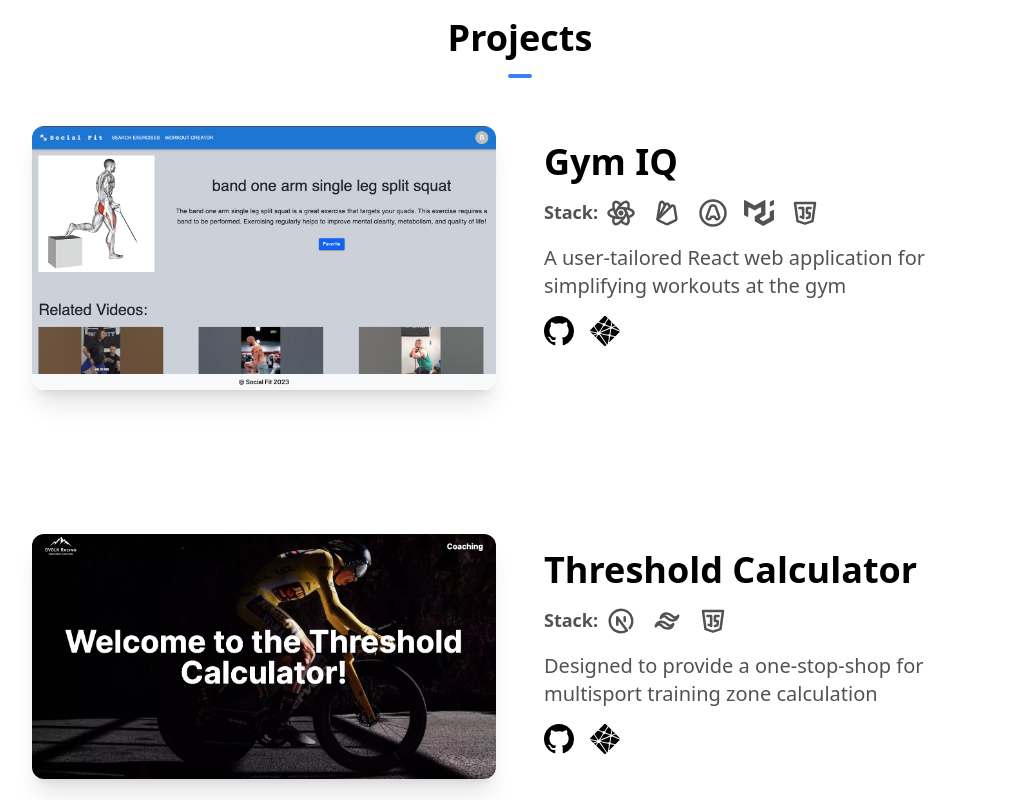
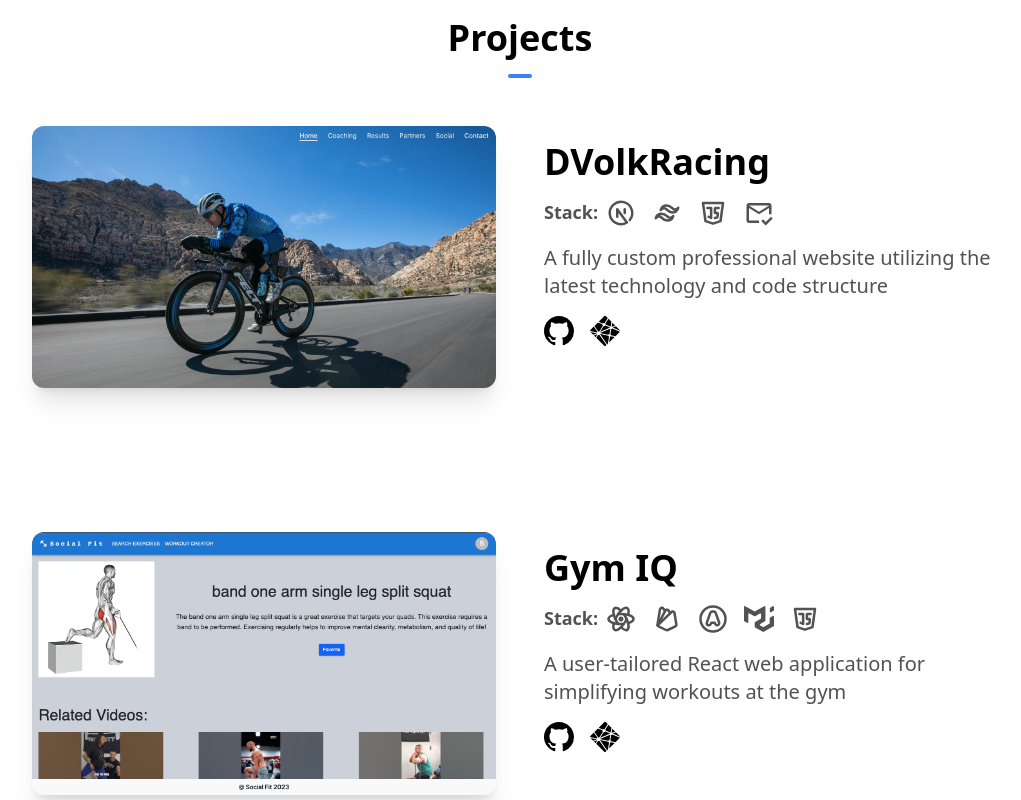
Before and after one commit to devinvolk/portfolio, a Next.js app: page / in a window 1280 px wide. Shown: the part 2120-2920 px from the top of the page, without its empty margins (120-1141 px from the left). Built offline with nearby package versions, Linux system fonts and the light colour scheme.

Commit message:
dvolkracing project added

```diff
--- a/components/Projects.tsx
+++ b/components/Projects.tsx
@@ -14,8 +14,24 @@ import {
   TbBrandOauth,
 } from "react-icons/tb";
 import { SiMui } from "react-icons/si";
+import { MdOutlineMarkEmailRead } from "react-icons/md";
 
 const work = [
+  {
+    name: "DVolkRacing",
+    description:
+      "A fully custom professional website utilizing the latest technology and code structure",
+    alt: "DVolkRacing landing page image",
+    image: "/DVolkRacing.png",
+    github: "https://github.com/devinvolk/coaching_website/tree/main",
+    deployed: "https://dvolkracing.netlify.app",
+    stack: [
+      <TbBrandNextjs key={"react"} size={30} />,
+      <TbBrandTailwind key={"tailwind"} size={30} />,
+      <TbBrandJavascript key={"javacript"} size={30} />,
+      <MdOutlineMarkEmailRead key={"emailjs"} size={30} />,
+    ],
+  },
   {
     name: "Gym IQ",
     description:
@@ -44,6 +60,7 @@ const work = [
       <TbBrandNextjs key={"next"} size={30} />,
       <TbBrandTailwind key={"tailwind"} size={30} />,
       <TbBrandJavascript key={"javacript"} size={30} />,
+      <MdOutlineMarkEmailRead key={"emailjs"} size={30} />,
     ],
   },
   {
```
Also changed, not shown: public/DVolkRacing.png (added).
